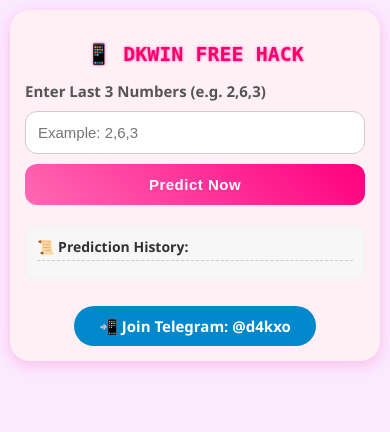
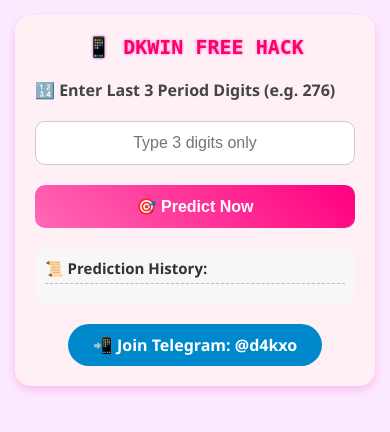
Before and after one commit to Waitfortwist/Dkwin-Premium-Hack, a plain HTML site: page index.html in a window 390 px wide. Drawn offline with Linux system fonts and the light colour scheme.

Commit message:
Update index.html

```diff
--- a/index.html
+++ b/index.html
@@ -4,103 +4,97 @@
   <meta charset="UTF-8">
   <title>DKWin Prediction Tool</title>
   <meta name="viewport" content="width=device-width, initial-scale=1.0">
-
   <style>
-    * {
-      box-sizing: border-box;
-    }
+    * { box-sizing: border-box; margin: 0; padding: 0; }
 
     body {
-      margin: 0;
       font-family: 'Segoe UI', sans-serif;
       background: #fbeaff;
-      padding: 10px;
+      padding: 15px;
     }
 
     .container {
-      max-width: 500px;
+      max-width: 480px;
       margin: auto;
+      background: #fff0f6;
+      border-radius: 16px;
+      box-shadow: 0 4px 10px rgba(255, 0, 150, 0.2);
       padding: 20px;
-      background: #fff0f6;
-      border-radius: 20px;
-      box-shadow: 0 4px 15px rgba(255, 0, 150, 0.2);
+      display: flex;
+      flex-direction: column;
+      gap: 20px;
     }
 
     h2 {
       text-align: center;
+      font-size: 24px;
       color: #ff0066;
       font-family: 'monospace';
-      font-size: 22px;
       text-shadow: 0 0 3px #ff66cc;
-      margin-bottom: 15px;
     }
 
     .info-label {
-      font-weight: bold;
-      color: #555;
-      margin-top: 15px;
-      font-size: 15px;
+      font-weight: 600;
+      color: #444;
+      font-size: 16px;
+      text-align: left;
     }
 
-    input, button {
+    input {
+      padding: 14px;
+      font-size: 18px;
+      border-radius: 10px;
+      border: 1px solid #ccc;
       width: 100%;
-      padding: 14px;
-      font-size: 16px;
-      margin-top: 10px;
-      border-radius: 12px;
-      border: 1px solid #ccc;
-      outline: none;
+      text-align: center;
     }
 
     button {
+      padding: 14px;
+      font-size: 18px;
       background: linear-gradient(45deg, #ff69b4, #ff007f);
       color: white;
       border: none;
+      border-radius: 10px;
+      font-weight: bold;
       cursor: pointer;
-      font-weight: bold;
-      letter-spacing: 0.5px;
     }
 
     #prediction {
-      margin-top: 20px;
+      text-align: center;
       padding: 15px;
-      background: #ffffff;
-      border-radius: 15px;
+      background: #fff;
       border: 2px dashed #ff69b4;
+      border-radius: 12px;
       font-size: 18px;
       display: none;
-      text-align: center;
     }
 
     #prediction.processing {
-      background: #fff3fb;
-      border: 2px dashed #bbb;
+      background: #fff5fc;
       color: #777;
       font-style: italic;
     }
 
     .history {
-      margin-top: 20px;
       background: #f7f7f7;
-      padding: 12px;
+      padding: 10px;
       border-radius: 10px;
-      font-size: 14px;
-      max-height: 180px;
+      max-height: 200px;
       overflow-y: auto;
-      box-shadow: inset 0 0 5px rgba(0,0,0,0.05);
+      font-size: 15px;
     }
 
     .history-title {
       font-weight: bold;
+      margin-bottom: 10px;
       color: #333;
-      margin-bottom: 8px;
-      border-bottom: 1px dashed #ccc;
-      padding-bottom: 4px;
+      border-bottom: 1px dashed #bbb;
+      padding-bottom: 5px;
     }
 
     .telegram {
       text-align: center;
-      margin-top: 25px;
     }
 
     .telegram a {
@@ -111,21 +105,12 @@
       border-radius: 30px;
       text-decoration: none;
       font-weight: bold;
-      font-size: 15px;
+      font-size: 16px;
     }
 
-    /* Mobile Optimization */
-    @media screen and (max-width: 480px) {
-      .container {
-        padding: 15px;
-      }
-      h2 {
-        font-size: 20px;
-      }
-      input, button {
-        font-size: 15px;
-        padding: 12px;
-      }
+    @media (max-width: 480px) {
+      h2 { font-size: 20px; }
+      input, button { font-size: 16px; padding: 12px; }
     }
   </style>
 </head>
@@ -134,10 +119,10 @@
   <div class="container">
     <h2>📱 DKWIN FREE HACK</h2>
 
-    <div class="info-label">Enter Last 3 Numbers (e.g. 2,6,3)</div>
-    <input type="text" id="lastThree" placeholder="Example: 2,6,3">
+    <div class="info-label">🔢 Enter Last 3 Period Digits (e.g. 276)</div>
+    <input type="text" id="lastThree" maxlength="3" placeholder="Type 3 digits only">
 
-    <button onclick="predict()">Predict Now</button>
+    <button onclick="predict()">🎯 Predict Now</button>
 
     <div id="prediction" class="processing">⌛ Waiting for input...</div>
 
@@ -165,21 +150,21 @@
       predictionBox.classList.add("processing");
       predictionBox.innerHTML = "⏳ Processing prediction...";
 
-      const numbers = input.split(",").map(n => parseInt(n.trim())).filter(n => !isNaN(n) && n >= 0 && n <= 9);
-
-      if (numbers.length !== 3) {
+      if (!/^\d{3}$/.test(input)) {
         setTimeout(() => {
           predictionBox.classList.remove("processing");
-          predictionBox.innerHTML = "❌ Please enter exactly 3 numbers between 0 and 9.";
-        }, 2000);
+          predictionBox.innerHTML = "❌ Please enter exactly 3 digits (0-9 only).";
+        }, 1500);
         return;
       }
 
+      const digits = input.split("").map(d => parseInt(d));
+
       setTimeout(() => {
-        const bigs = numbers.filter(n => n >= 5).length;
+        const bigs = digits.filter(n => n >= 5).length;
         const smalls = 3 - bigs;
-        let predictedType = bigs > smalls ? "Big (5-9)" : "Small (0-4)";
-        let last = numbers[numbers.length - 1];
+        const predictedType = bigs > smalls ? "Big (5-9)" : "Small (0-4)";
+        const last = digits[2];
         let color = "Green";
         if (last % 3 === 0) color = "Red";
         else if (last % 3 === 1) color = "Pink";
@@ -191,7 +176,7 @@
         playBeep();
 
         const time = new Date().toLocaleTimeString();
-        const historyLine = `<div>🕓 [${time}] ➤ Input: [${numbers.join(", ")}] → <b>${predictedType}</b>, <span style="color:${color.toLowerCase()}">${color}</span></div>`;
+        const historyLine = `<div>🕓 [${time}] ➤ Input: [${digits.join(", ")}] → <b>${predictedType}</b>, <span style="color:${color.toLowerCase()}">${color}</span></div>`;
         historyBox.innerHTML += historyLine;
       }, 3000 + Math.floor(Math.random() * 1000));
     }
```
